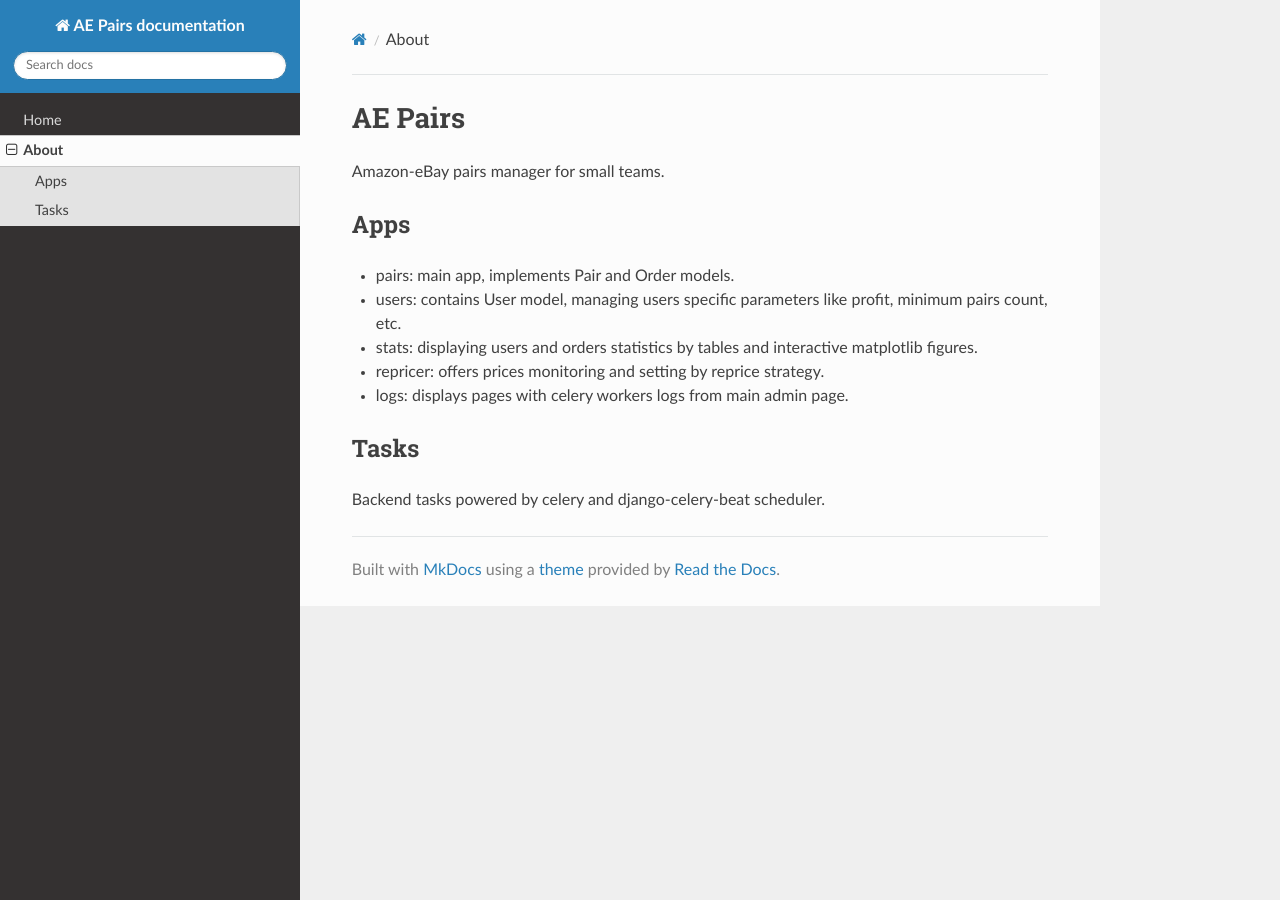
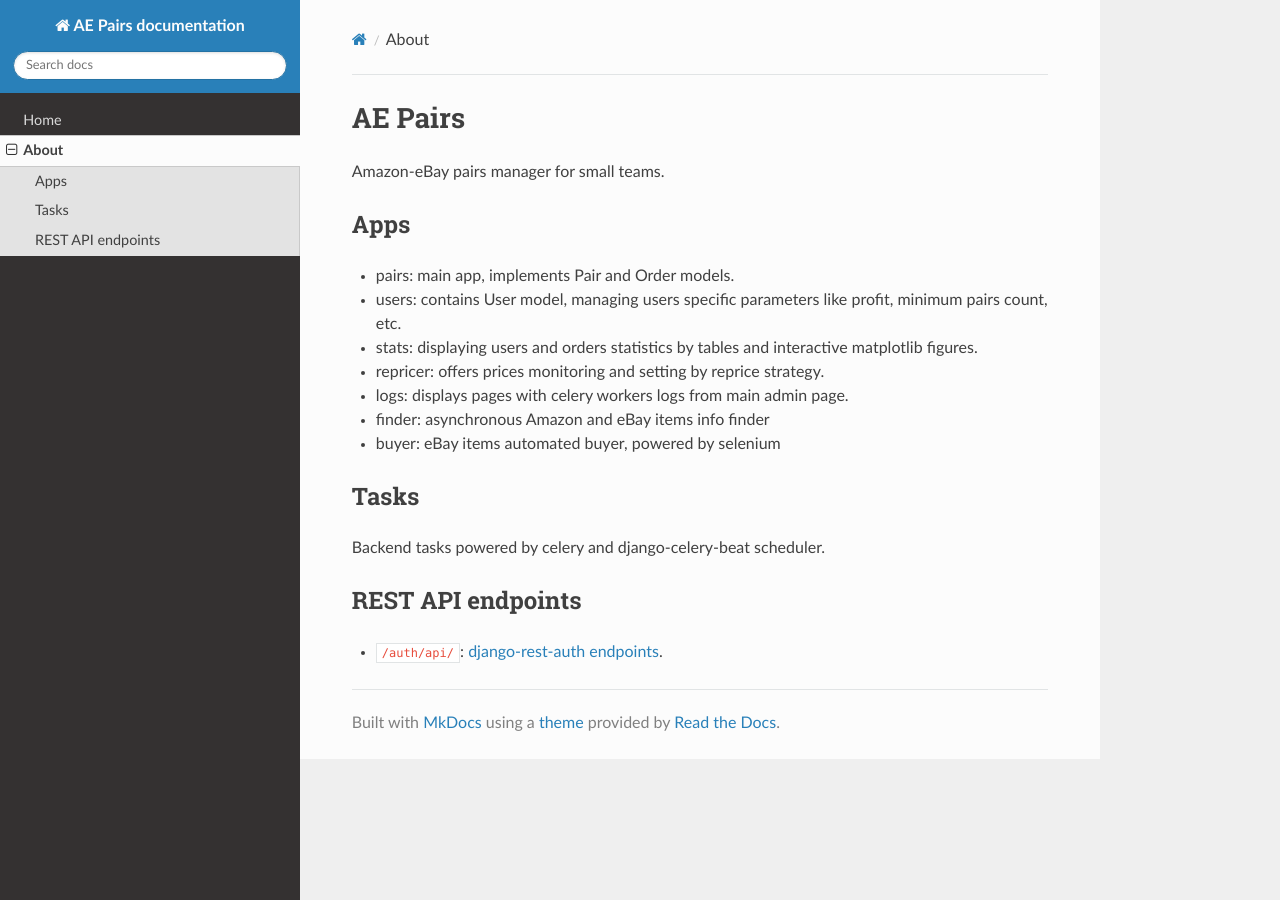
Before and after one commit to AverHLV/pairs, an MkDocs documentation site: the page built from docs/about.md, in a window 1280 px wide. Built offline with MkDocs 1.6.1, drawn with Linux system fonts in a browser that asks for light colours; nearby versions of some CDN libraries.

Commit message:
Docs update

```diff
--- a/docs/about.md
+++ b/docs/about.md
@@ -7,6 +7,11 @@ Amazon-eBay pairs manager for small teams.
 * stats: displaying users and orders statistics by tables and interactive matplotlib figures.
 * repricer: offers prices monitoring and setting by reprice strategy.
 * logs: displays pages with celery workers logs from main admin page.
+* finder: asynchronous Amazon and eBay items info finder
+* buyer: eBay items automated buyer, powered by selenium
 
 ## Tasks
 Backend tasks powered by celery and django-celery-beat scheduler.
+
+## REST API endpoints
+* `/auth/api/`: [django-rest-auth endpoints](https://django-rest-auth.readthedocs.io/en/latest/api_endpoints.html).
```
